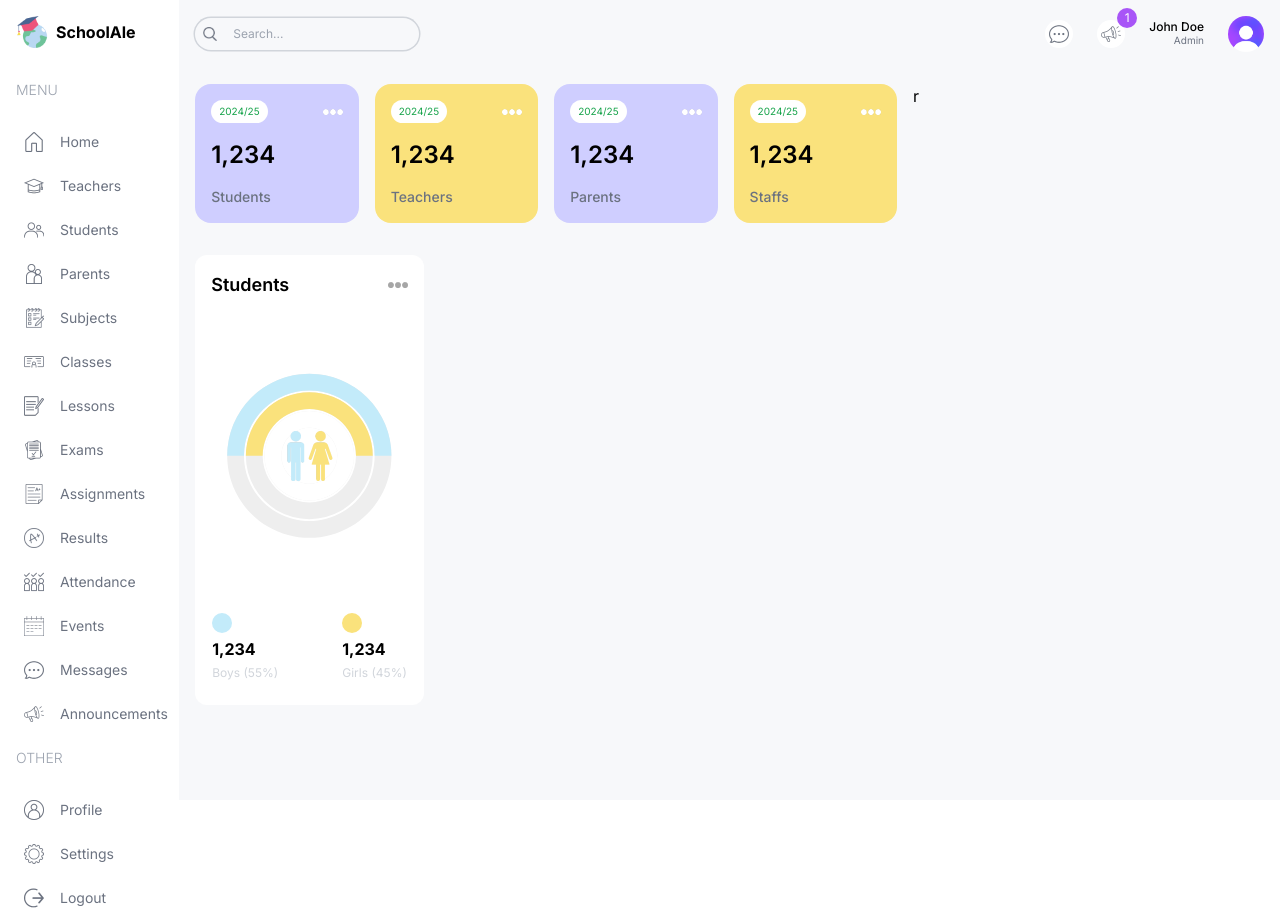
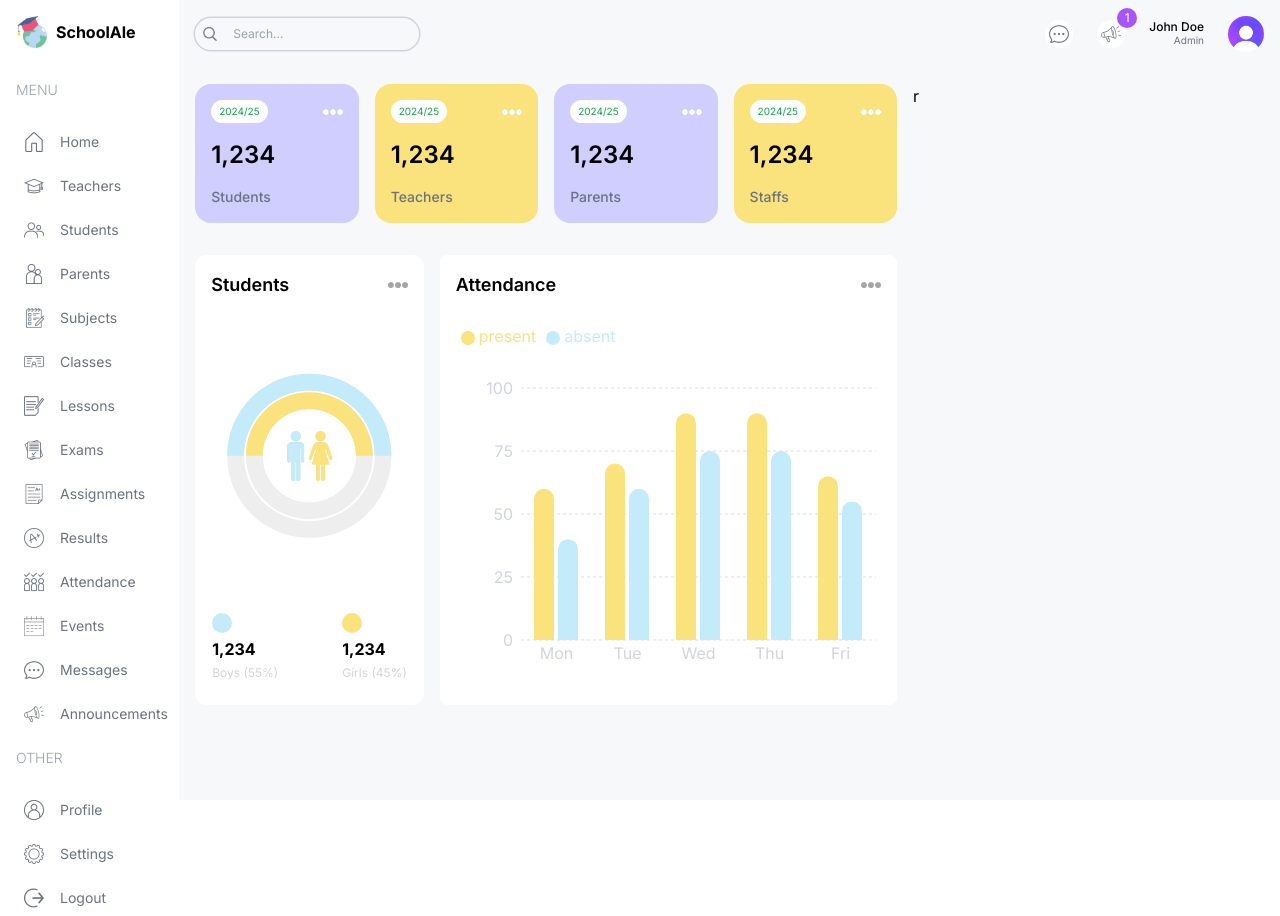
Before and after one commit to Alek30k/School-Management-Dashboard, a Next.js app: page /admin in a window 1280 px wide. Built offline with nearby package versions, Linux system fonts and the light colour scheme.

Commit message:
last commit

```diff
--- a/src/app/(dashboard)/admin/page.tsx
+++ b/src/app/(dashboard)/admin/page.tsx
@@ -1,5 +1,5 @@
 // import Announcements from "@/components/Announcements";
-// import AttendanceChart from "@/components/AttendanceChart";
+import AttendanceChart from "@/components/AttendanceChart";
 import CountChart from "@/components/CountChart";
 // import EventCalendar from "@/components/EventCalendar";
 // import FinanceChart from "@/components/FinanceChart";
@@ -25,7 +25,7 @@ const AdminPage = () => {
           </div>
           {/* ATTENDANCE CHART */}
           <div className="w-full lg:w-2/3 h-[450px]">
-            {/* <AttendanceChart /> */}
+            <AttendanceChart />
           </div>
         </div>
         {/* BOTTOM CHART */}
--- /dev/null
+++ b/src/components/AttendanceChart.tsx
@@ -0,0 +1,86 @@
+"use client";
+import Image from "next/image";
+import {
+  BarChart,
+  Bar,
+  Rectangle,
+  XAxis,
+  YAxis,
+  CartesianGrid,
+  Tooltip,
+  Legend,
+  ResponsiveContainer,
+} from "recharts";
+
+const data = [
+  {
+    name: "Mon",
+    present: 60,
+    absent: 40,
+  },
+  {
+    name: "Tue",
+    present: 70,
+    absent: 60,
+  },
+  {
+    name: "Wed",
+    present: 90,
+    absent: 75,
+  },
+  {
+    name: "Thu",
+    present: 90,
+    absent: 75,
+  },
+  {
+    name: "Fri",
+    present: 65,
+    absent: 55,
+  },
+];
+
+const AttendanceChart = () => {
+  return (
+    <div className="bg-white rounded-lg p-4 h-full">
+      <div className="flex justify-between items-center">
+        <h1 className="text-lg font-semibold">Attendance</h1>
+        <Image src="/moreDark.png" alt="" width={20} height={20} />
+      </div>
+      <ResponsiveContainer width="100%" height="90%">
+        <BarChart width={500} height={300} data={data} barSize={20}>
+          <CartesianGrid strokeDasharray="3 3" vertical={false} stroke="#ddd" />
+          <XAxis
+            dataKey="name"
+            axisLine={false}
+            tick={{ fill: "#d1d5db" }}
+            tickLine={false}
+          />
+          <YAxis axisLine={false} tick={{ fill: "#d1d5db" }} tickLine={false} />
+          <Tooltip
+            contentStyle={{ borderRadius: "10px", borderColor: "lightgray" }}
+          />
+          <Legend
+            align="left"
+            verticalAlign="top"
+            wrapperStyle={{ paddingTop: "20px", paddingBottom: "40px" }}
+          />
+          <Bar
+            dataKey="present"
+            fill="#FAE27C"
+            legendType="circle"
+            radius={[10, 10, 0, 0]}
+          />
+          <Bar
+            dataKey="absent"
+            fill="#C3EBFA"
+            legendType="circle"
+            radius={[10, 10, 0, 0]}
+          />
+        </BarChart>
+      </ResponsiveContainer>
+    </div>
+  );
+};
+
+export default AttendanceChart;
```
